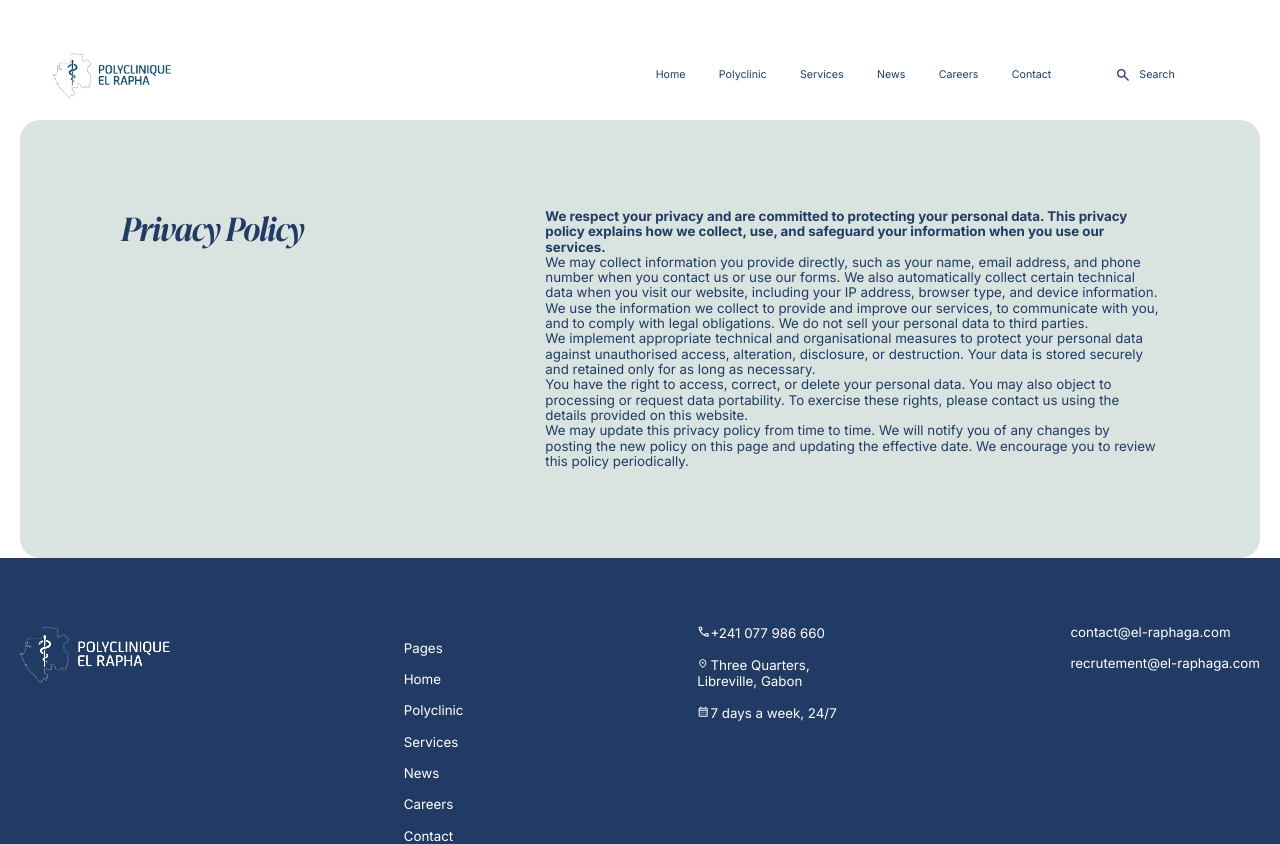
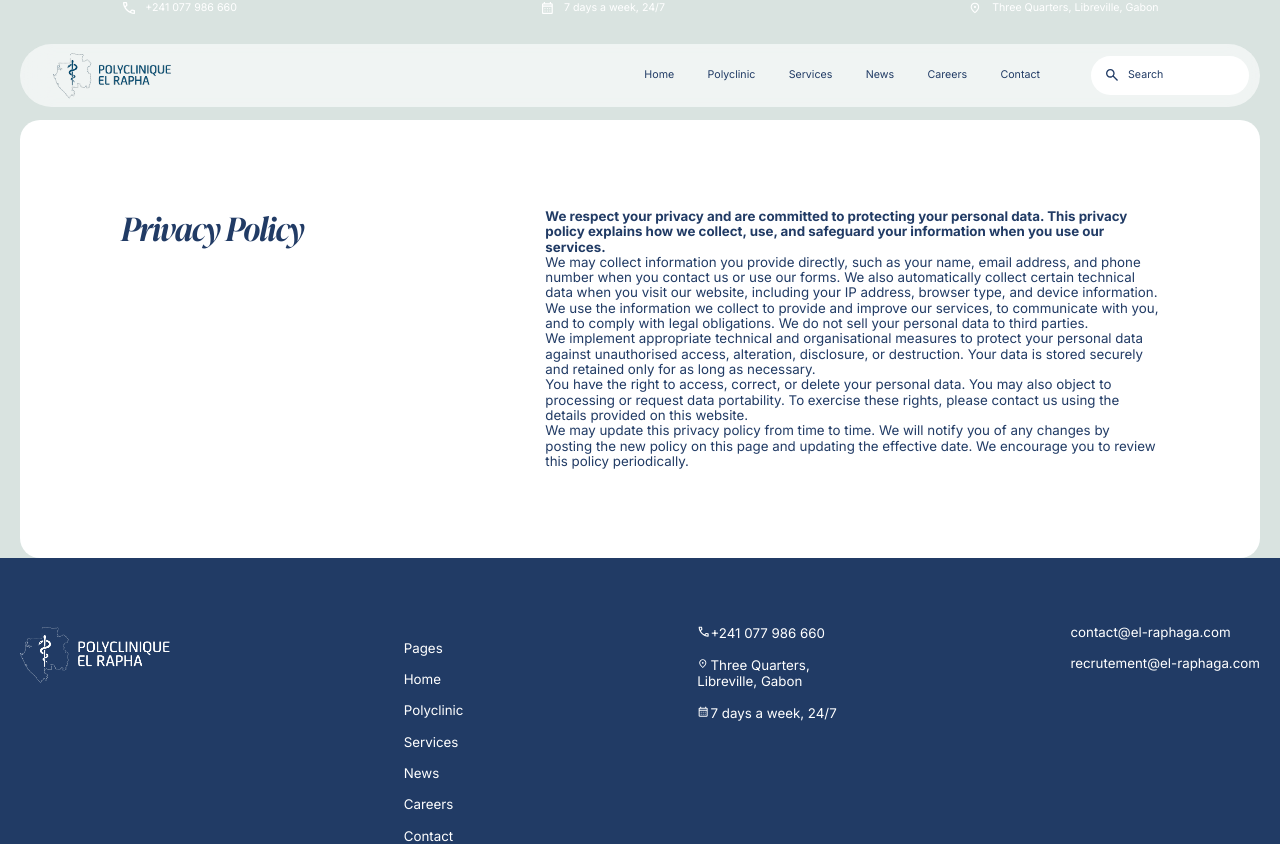
Before and after one commit to timofei0536/rapha, a Next.js app: page /privacy in a window 1280 px wide. Built offline with nearby package versions, Linux system fonts and the light colour scheme.

Commit message:
add text-page

```diff
--- a/src/app/privacy/page.jsx
+++ b/src/app/privacy/page.jsx
@@ -47,7 +47,7 @@ export default function PrivacyPage() {
   );
 
   return (
-    <main>
+    <main className="page page--bg-gray">
       <TextPage title={title} content={content} />
     </main>
   );
--- a/src/components/Header/Header.scss
+++ b/src/components/Header/Header.scss
@@ -32,6 +32,7 @@
 
         display: flex;
         height: 9.4rem;
+        padding: 0px 1.7rem;
         padding-left: 5rem;
         align-items: center;
     }
--- a/src/components/TextPage/TextPage.scss
+++ b/src/components/TextPage/TextPage.scss
@@ -2,7 +2,7 @@
     margin-top: calc( var(--header-height) + 2rem );
 
     &__wrap {
-        background-color: var(--gray);
+        background-color: var(--white);
         border-radius: 3rem;
         padding: calc( var(--p-margin) / 1.5 ) 0px;
     }
--- a/src/styles/globals.scss
+++ b/src/styles/globals.scss
@@ -87,6 +87,10 @@ main {
 	// padding-top: var(--header-height);
 }
 
+.page--bg-gray {
+	background-color: var(--gray);
+}
+
 
 h1,
 h2,
```
